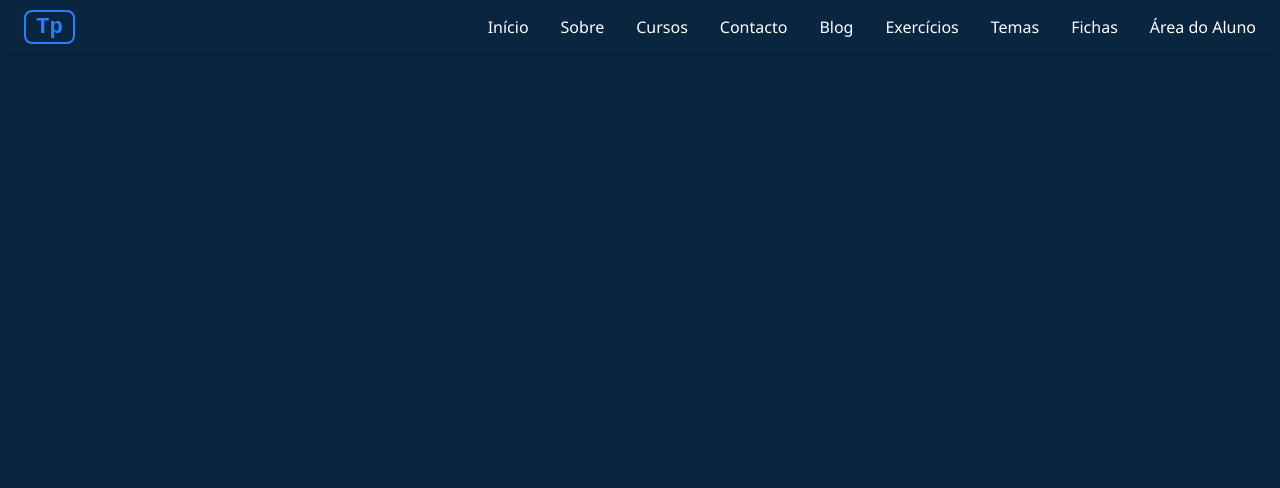
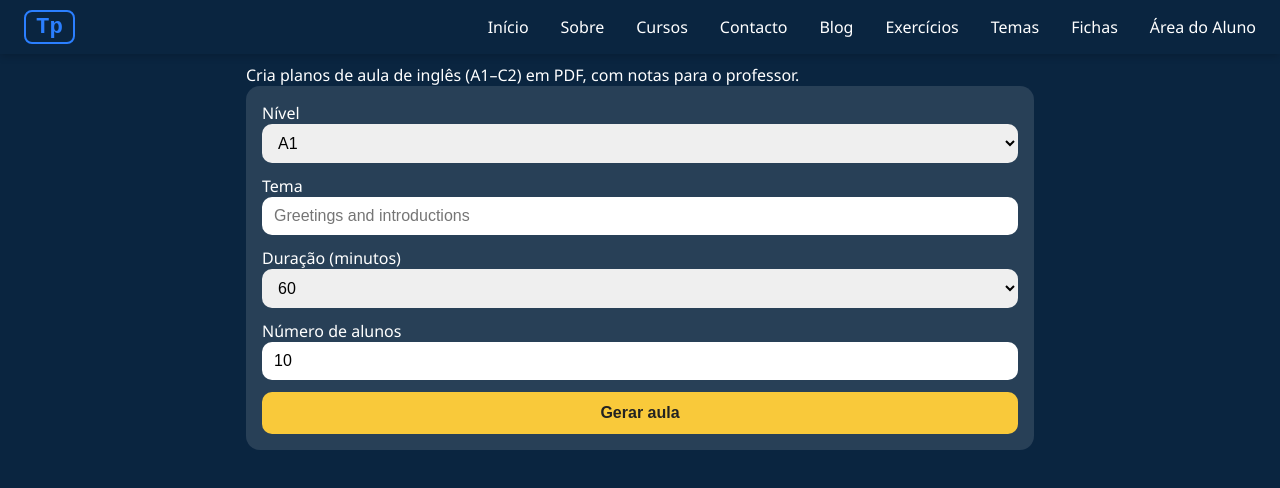
Before and after one commit to pedropedro18/teacher-pedro-react, a React (Vite) app: page /aulas in a window 1280 px wide. Shown: the top 488 px of the page. Built offline with nearby package versions, Linux system fonts and the light colour scheme.

Commit message:
Adiciona gerador de aulas

```diff
--- a/src/App.jsx
+++ b/src/App.jsx
@@ -1,4 +1,5 @@
 import './App.css';
+import GeradorAulas from "./GeradorAulas";
 import { Routes, Route } from 'react-router-dom';
 import Header from './header';
 import Home from './pages/Home';
@@ -18,6 +19,7 @@ function App() {
       <Header />
       <Routes>
         <Route path="/" element={<Home />} />
+        <Route path="/aulas" element={<GeradorAulas />} />
         <Route path="/cursos" element={<Cursos />} />
         <Route path="/exercicios-ingles" element={<ExerciciosNiveis />} />
         <Route path="/contacto" element={<Contacto />} />
--- /dev/null
+++ b/src/GeradorAulas.jsx
@@ -0,0 +1,187 @@
+import { useState } from "react";
+
+const NIVEIS = ["A1", "A2", "B1", "B2", "C1", "C2"];
+
+const FOCOS = {
+  A1: ["Greetings and introductions", "Numbers and colours", "Family members", "Daily routine", "Food and drinks"],
+  A2: ["Past simple", "Shopping and prices", "Directions in town", "Future plans", "Describing people"],
+  B1: ["Present perfect", "Travel and holidays", "First conditional", "Health and lifestyle", "Work and jobs"],
+  B2: ["Second and third conditionals", "Passive voice", "Reported speech", "Media and technology", "Environment"],
+  C1: ["Inversion for emphasis", "Mixed conditionals", "Debating abstract topics", "Academic writing", "Idioms and collocations"],
+  C2: ["Nuance and register", "Advanced discourse markers", "Rhetoric and persuasion", "Literary texts", "Summarising complex arguments"],
+};
+
+const ETAPAS = [
+  { nome: "Warm-up", pct: 0.1, obj: "Activar conhecimento prévio e criar ambiente de fala.",
+    ativ: (t) => `Pergunte aos alunos o que já sabem sobre "${t}". Use 2-3 perguntas rápidas em pares. `},
+  { nome: "Presentation", pct: 0.25, obj: "Apresentar a língua-alvo em contexto.",
+    ativ: (t) => `Apresente "${t}" com exemplos no quadro e um texto ou diálogo curto. Peça aos alunos que sublinhem a língua-alvo. `},
+  { nome: "Controlled practice", pct: 0.25, obj: "Praticar a forma com apoio do professor.",
+    ativ: (t) => `Exercícios de completar, ordenar e corrigir frases sobre "${t}". Correcção colectiva no quadro. `},
+  { nome: "Free practice", pct: 0.25, obj: "Usar a língua com mais autonomia.",
+    ativ: (t) => `Actividade em pares ou grupos (role-play, entrevista ou jogo) usando "${t}". O professor circula e anota erros. `},
+  { nome: "Wrap-up", pct: 0.15, obj: "Consolidar e verificar a aprendizagem.",
+    ativ: (t) => `Feedback sobre os erros anotados. Cada aluno escreve uma frase nova com "${t}" (exit ticket). `},
+];
+
+const TPC = (t, nivel) =>
+  `Escrever ${["A1", "A2"].includes(nivel) ? "5 frases" : "um parágrafo de 80-120 palavras"} usando "${t}".`;
+
+export default function GeradorAulas() {
+  const [nivel, setNivel] = useState("A1");
+  const [tema, setTema] = useState("");
+  const [duracao, setDuracao] = useState(60);
+  const [alunos, setAlunos] = useState(10);
+  const [aula, setAula] = useState(null);
+
+  const gerar = () => {
+    const t = tema.trim() || FOCOS[nivel][0];
+    const etapas = ETAPAS.map((e) => ({
+      nome: e.nome,
+      min: Math.max(3, Math.round(duracao * e.pct)),
+      obj: e.obj,
+      ativ: e.ativ(t),
+    }));
+    setAula({
+      nivel,
+      tema: t,
+      duracao,
+      alunos,
+      etapas,
+      objetivo: `No final da aula, os alunos (${nivel}) conseguem usar "${t}" em frases e em conversa curta.`,
+      materiais: "Quadro, marcadores, folha de trabalho impressa, cartões de palavras.",
+      tpc: TPC(t, nivel),
+    });
+  };
+
+  const campo = {
+    padding: "10px 12px",
+    borderRadius: 10,
+    border: "none",
+    fontSize: 16,
+    width: "100%",
+    boxSizing: "border-box",
+  };
+
+  const botao = {
+    background: "#f9c93a",
+    color: "#222",
+    fontWeight: 700,
+    padding: "12px 20px",
+    border: "none",
+    borderRadius: 10,
+    fontSize: 16,
+    cursor: "pointer",
+  };
+
+  return (
+    <div style={{ maxWidth: 820, margin: "0 auto", padding: 16, color: "#fff" }}>
+      <style>{`
+        @media print {
+          body * { visibility: hidden; }
+          #plano, #plano * { visibility: visible; }
+          #plano { position: absolute; left: 0; top: 0; width: 100%; color: #000 !important; background: #fff !important; }
+        }
+      `}</style>
+
+      <h1>Gerador de aulas</h1>
+      <p>Cria planos de aula de inglês (A1–C2) em PDF, com notas para o professor.</p>
+
+      <div style={{ display: "grid", gap: 12, background: "rgba(255,255,255,.12)", padding: 16, borderRadius: 14 }}>
+        <label>
+          Nível
+          <select
+            style={campo}
+            value={nivel}
+            onChange={(e) => {
+              setNivel(e.target.value);
+              setTema("");
+            }}
+          >
+            {NIVEIS.map((n) => (
+              <option key={n}>{n}</option>
+            ))}
+          </select>
+        </label>
+
+        <label>
+          Tema
+          <input
+            style={campo}
+            list="focos"
+            value={tema}
+            onChange={(e) => setTema(e.target.value)}
+            placeholder={FOCOS[nivel][0]}
+          />
+          <datalist id="focos">
+            {FOCOS[nivel].map((f) => (
+              <option key={f} value={f} />
+            ))}
+          </datalist>
+        </label>
+
+        <label>
+          Duração (minutos)
+          <select style={campo} value={duracao} onChange={(e) => setDuracao(Number(e.target.value))}>
+            {[30, 45, 60, 90, 120].map((d) => (
+              <option key={d} value={d}>
+                {d}
+              </option>
+            ))}
+          </select>
+        </label>
+
+        <label>
+          Número de alunos
+          <input
+            style={campo}
+            type="number"
+            min="1"
+            max="60"
+            value={alunos}
+            onChange={(e) => setAlunos(Number(e.target.value))}
+          />
+        </label>
+
+        <button onClick={gerar} style={botao}>
+          Gerar aula
+        </button>
+      </div>
+
+      {aula && (
+        <>
+          <div id="plano" style={{ background: "#fff", color: "#111", marginTop: 20, padding: 20, borderRadius: 14 }}>
+            <h2 style={{ marginTop: 0 }}>Plano de aula: {aula.tema}</h2>
+            <p>
+              <b>Nível:</b> {aula.nivel} | <b>Duração:</b> {aula.duracao} min | <b>Alunos:</b> {aula.alunos}
+            </p>
+            <p>
+              <b>Objectivo:</b> {aula.objetivo}
+            </p>
+            <p>
+              <b>Materiais:</b> {aula.materiais}
+            </p>
+            {aula.etapas.map((e, i) => (
+              <div key={e.nome} style={{ borderLeft: "4px solid #1e4f9c", paddingLeft: 12, margin: "14px 0" }}>
+                <b>
+                  {i + 1}. {e.nome} ({e.min} min)
+                </b>
+                <div>
+                  <i>{e.obj}</i>
+                </div>
+                <div>{e.ativ}</div>
+              </div>
+            ))}
+            <p>
+              <b>Trabalho de casa:</b> {aula.tpc}
+            </p>
+          </div>
+
+          <button onClick={() => window.print()} style={{ ...botao, marginTop: 12 }}>
+            Descarregar PDF
+          </button>
+        </>
+      )}
+    </div>
+  );
+}
```
